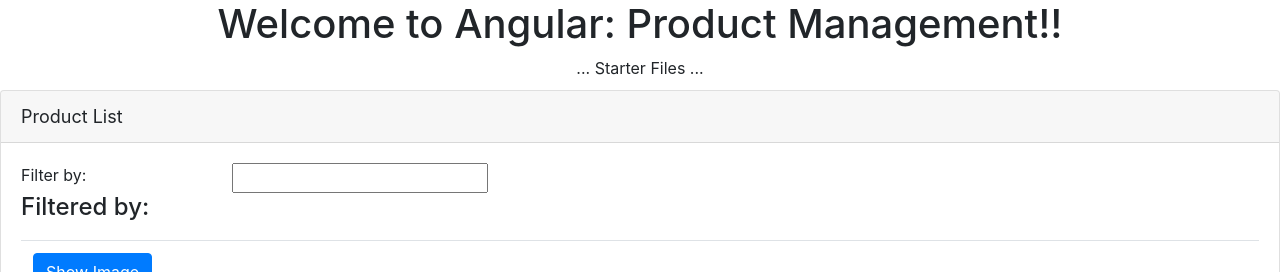
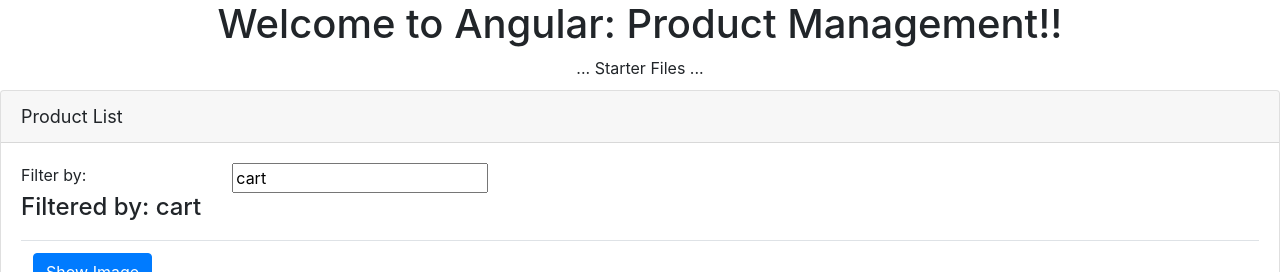
Before and after one commit to ZakMos/Angular-ProductManagement, an Angular app: page / in a window 1280 px wide. Shown: the top 272 px of the page. Built offline with nearby package versions, Linux system fonts and the light colour scheme.

Commit message:
Handling Input with Two-way Binding

```diff
--- a/src/app/app.module.ts
+++ b/src/app/app.module.ts
@@ -1,6 +1,6 @@
 import { BrowserModule } from '@angular/platform-browser';
 import { NgModule } from '@angular/core';
-
+import { FormsModule } from '@angular/forms';
 import { AppRoutingModule } from './app-routing.module';
 import { AppComponent } from './app.component';
 import { ProductListComponent } from './product-list/product-list.component';
@@ -12,7 +12,8 @@
   ],
   imports: [
     BrowserModule,
-    AppRoutingModule
+    AppRoutingModule,
+    FormsModule
   ],
   providers: [],
   bootstrap: [AppComponent]
--- a/src/app/product-list/product-list.component.html
+++ b/src/app/product-list/product-list.component.html
@@ -6,12 +6,13 @@
         <div class="row">
             <div class="col-md-2">Filter by:</div>
             <div class="col-md-4">
-                <input type="text">
+                <input type="text"
+                [(ngModel)]='listFilter'>
             </div>
         </div>
         <div class="row">
             <div class="col-md-6">
-                <h4>Filtered by: </h4>
+                <h4>Filtered by: {{listFilter}} </h4>
             </div>
         </div>
         <div class="table-responsive">
--- a/src/app/product-list/product-list.component.ts
+++ b/src/app/product-list/product-list.component.ts
@@ -10,6 +10,7 @@
   imageWidth: number = 50;
   imageMargin: number = 2;
   showImage: boolean = false;
+  listFilter: string = 'cart';
   products: any[] = [
     {
       "productId": 1,
```
